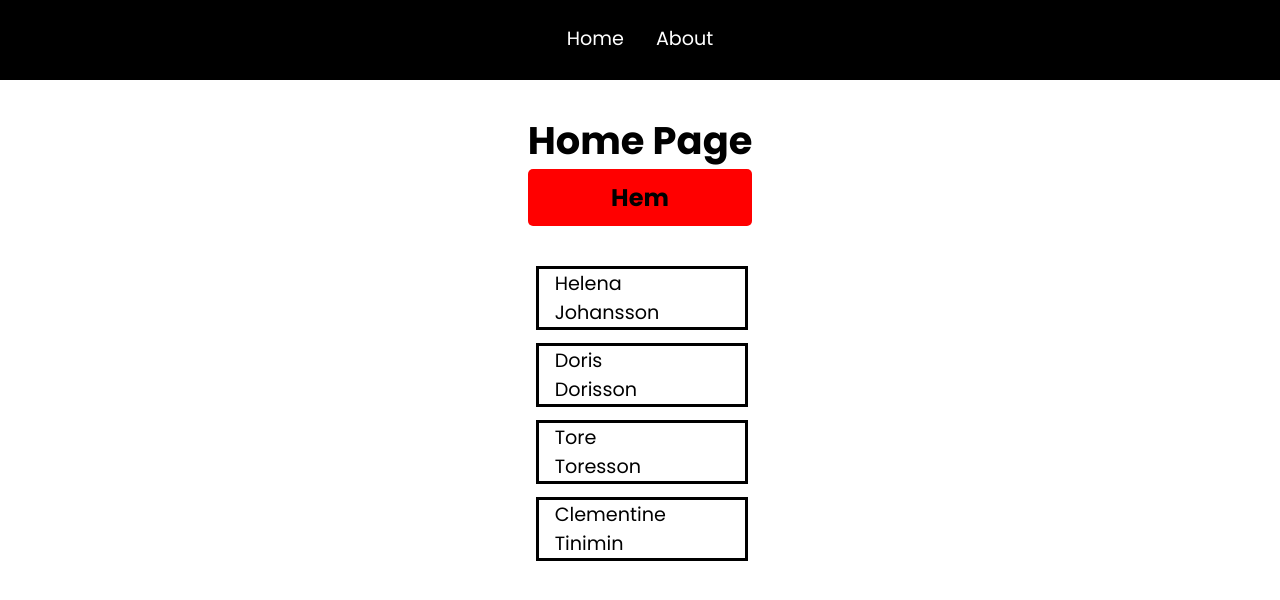
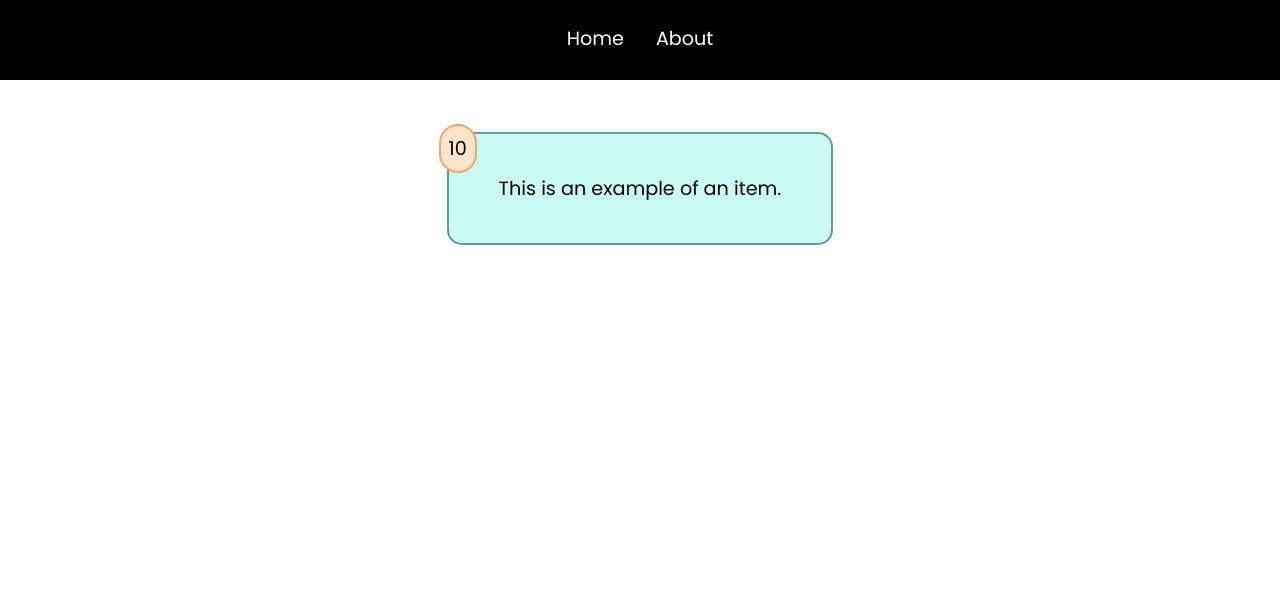
Before and after one commit to KYHA-FE21/react-09-05, a React (Create React App) app: page / in a window 1280 px wide. Shown: the top 600 px of the page. Built offline with nearby package versions, Linux system fonts and the light colour scheme.

Commit message:
card proptypes example

```diff
--- /dev/null
+++ b/src/components/Card.js
@@ -0,0 +1,28 @@
+import PropTypes from "prop-types";
+
+const Card = ({ children, reverse }) => {
+  return (
+    <div
+      className="card"
+      style={{
+        backgroundColor: reverse ? "#000" : "#c9fbf4",
+        color: reverse ? "#fff" : "#000",
+      }}
+    >
+      {children}
+    </div>
+  );
+};
+
+Card.defaultProps = {
+  reverse: false,
+};
+
+Card.propTypes = {
+  children: PropTypes.node.isRequired,
+  reverse: PropTypes.bool,
+};
+
+export default Card;
+
+//return <div className={`card ${reverse && "reverse"}`}>{children}</div>;
--- /dev/null
+++ b/src/components/Clicker.js
@@ -0,0 +1,28 @@
+import { useState } from "react";
+
+const Clicker = () => {
+  const [age, setAge] = useState(20);
+
+  const handleAgeUp = () => {
+    // metod för att öka åldern med 1
+    // vi behöver kalla på vår setter så vi kan uppdatera age värdet
+    setAge(age + 1);
+  };
+
+  const handleAgeDown = () => {
+    setAge(age - 1);
+  };
+
+  return (
+    <div>
+      <h1>Use State Hook</h1>
+      <h2>Age: {age}</h2>
+      <button onClick={handleAgeUp} style={{ marginRight: "20px" }}>
+        Age Up
+      </button>
+      <button onClick={handleAgeDown}>Age Down</button>
+    </div>
+  );
+};
+
+export default Clicker;
--- a/src/components/Home.js
+++ b/src/components/Home.js
@@ -1,6 +1,9 @@
+import { useState } from "react";
 import ReusableButton from "./ReusableButton";
 import NameTag from "./NameTag";
-import { useState } from "react";
+import Clicker from "./Clicker";
+import RandomNumber from "./RandomNumber";
+import Item from "./Item";
 
 const initialNames = [
   { firstName: "Helena", lastName: "Johansson" },
@@ -10,15 +13,27 @@ const initialNames = [
 ];
 
 const Home = () => {
-  const [names, setNames] = useState(initialNames);
+  //const [names, setNames] = useState(initialNames);
   // useState är en metod som tar emot två värden i klammrar
   // det första kallar vi gör getter, alltså vi kan få värdet (tex namnen)
   // den andra kallar vi för setter, den kan vi använda för att förändra eller uppdatera värdet
 
   return (
     <div className="home">
-      <h1>Home Page</h1>
-      <ReusableButton reverse={true}>Hem</ReusableButton>
+      <Item />
+    </div>
+  );
+};
+
+export default Home;
+
+/* 1a versionen:  <NameTag firstName={names[0].firstName} lastName={names[0].lastName} />
+        <NameTag firstName={names[1].firstName} lastName={names[1].lastName} />
+        <NameTag firstName={names[2].firstName} lastName={names[2].lastName} />
+        <NameTag firstName={names[3].firstName} lastName={names[3].lastName} />
+
+
+     2a versionen:    <ReusableButton reverse={true}>Hem</ReusableButton>
       {names.map((p, i) => {
         // names = arrayen med object
         // vi ska loopa igenom den här arrayen, för varje namn som finns i arrayen
@@ -26,14 +41,4 @@ const Home = () => {
         return (
           <NameTag key={i} firstName={p.firstName} lastName={p.lastName} />
         );
-      })}
-    </div>
-  );
-};
-
-export default Home;
-
-/*   <NameTag firstName={names[0].firstName} lastName={names[0].lastName} />
-        <NameTag firstName={names[1].firstName} lastName={names[1].lastName} />
-        <NameTag firstName={names[2].firstName} lastName={names[2].lastName} />
-        <NameTag firstName={names[3].firstName} lastName={names[3].lastName} /> */
+      })}*/
--- /dev/null
+++ b/src/components/Item.js
@@ -0,0 +1,12 @@
+import Card from "./Card";
+
+const Item = () => {
+  return (
+    <Card>
+      <div className="num-display">10</div>
+      <div className="text-display">This is an example of an item.</div>
+    </Card>
+  );
+};
+
+export default Item;
--- /dev/null
+++ b/src/components/RandomNumber.js
@@ -0,0 +1,24 @@
+import { useState } from "react";
+
+const RandomNumber = ({ rand }) => {
+  const [num, setNum] = useState(1);
+
+  const generateRandomNumber = () => {
+    rand = Math.floor(Math.random() * 10) + 1;
+    setNum(rand);
+    // num är = rand alltså vårt random number)
+  };
+
+  return (
+    <div>
+      <h1>Number is: {num}</h1>
+      {num === 7 ? (
+        <h2>YOU WIN!!!</h2>
+      ) : (
+        <button onClick={generateRandomNumber}>Random Number</button>
+      )}
+    </div>
+  );
+};
+
+export default RandomNumber;
--- a/src/index.css
+++ b/src/index.css
@@ -92,3 +92,34 @@ body {
 .nametag p {
   margin: 0 1rem 0 1rem;
 }
+
+.card {
+  background-color: #c9fbf4;
+  color: #000;
+  border: 2px solid #5b9f96;
+  border-radius: 15px;
+  padding: 40px 50px;
+  margin: 20px 0;
+  position: relative;
+}
+
+.card.reverse {
+  background-color: #000;
+  color: #fff;
+}
+
+.card h2 {
+  font-size: 22px;
+  font-weight: 600;
+  text-align: center;
+}
+
+.num-display {
+  position: absolute;
+  top: -10px;
+  left: -10px;
+  background-color: #ffe4cb;
+  border: 2px solid #eba96c;
+  border-radius: 40px;
+  padding: 0.5rem;
+}
```
